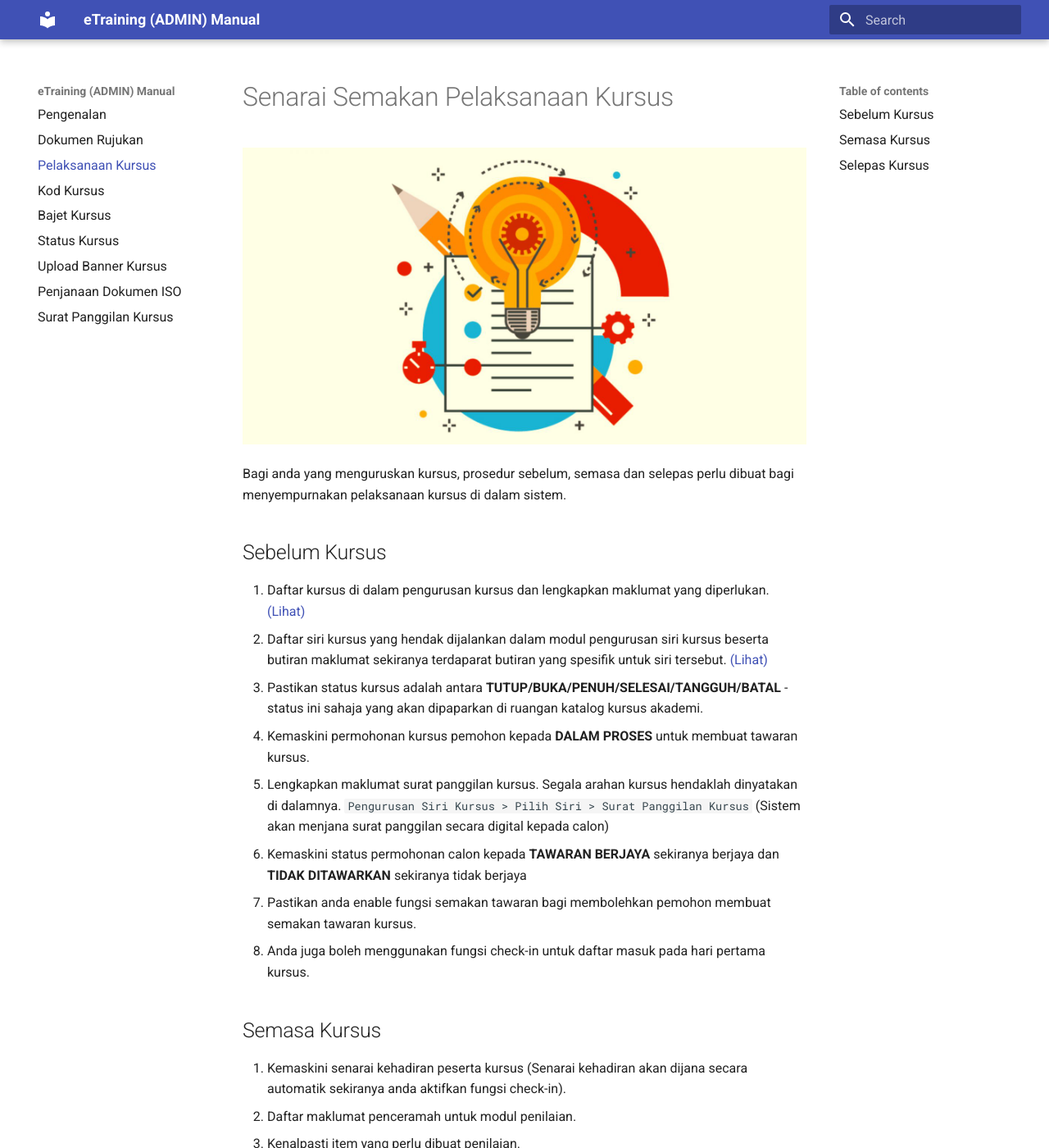
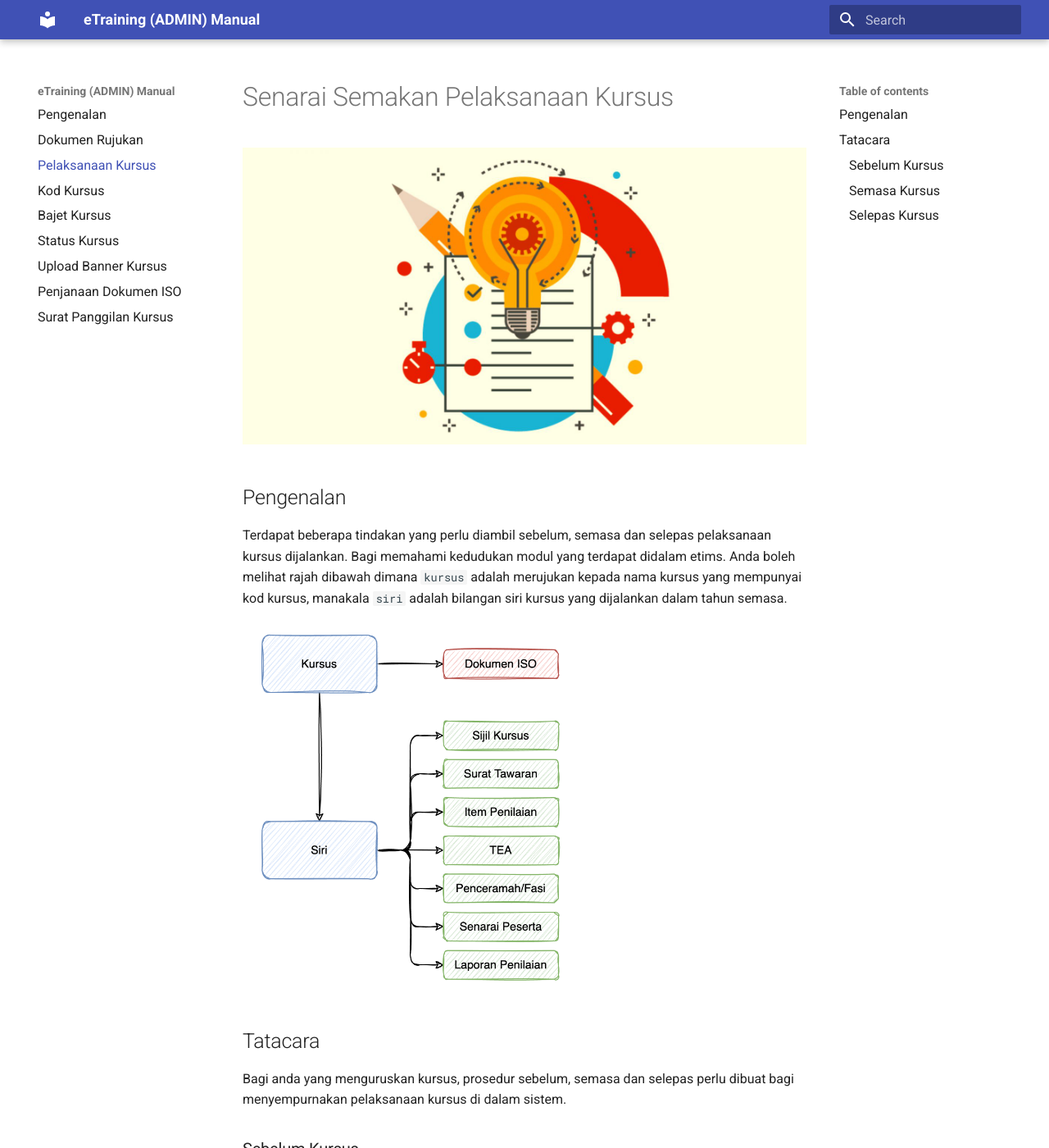
Before and after one commit to akademi-jpj/etraining, an MkDocs documentation site: the page built from docs/pelaksanaan_kursus.md, in a window 1280 px wide and 1400 px high. Shown: the whole window at 82% size. Built offline with MkDocs 1.6.1 and Material for MkDocs 9.7.7, drawn with Linux system fonts in a browser that asks for light colours; the version menu is left out.

Commit message:
Update pelaksanaan kursus

```diff
--- a/docs/pelaksanaan_kursus.md
+++ b/docs/pelaksanaan_kursus.md
@@ -2,9 +2,17 @@
 
 <img src="../img/checklist.jpg">
 
+## Pengenalan
+
+Terdapat beberapa tindakan yang perlu diambil sebelum, semasa dan selepas pelaksanaan kursus dijalankan. Bagi memahami kedudukan modul yang terdapat didalam etims. Anda boleh melihat rajah dibawah dimana `kursus` adalah merujukan kepada nama kursus yang mempunyai kod kursus, manakala `siri` adalah bilangan siri kursus yang dijalankan dalam tahun semasa.
+
+<img src="../img/course_diagram.png" width='400px'>
+
+## Tatacara
+
 Bagi anda yang menguruskan kursus, prosedur sebelum, semasa dan selepas perlu dibuat bagi menyempurnakan pelaksanaan kursus di dalam sistem.
 
-## Sebelum Kursus
+### Sebelum Kursus
 
 1. Daftar kursus di dalam pengurusan kursus dan lengkapkan maklumat yang diperlukan. <a href="https://academy.jpj.gov.my/etraining/cp/kursus.php" target="_blank">(Lihat)</a>
 2. Daftar siri kursus yang hendak dijalankan dalam modul pengurusan siri kursus beserta butiran maklumat sekiranya terdaparat butiran yang spesifik untuk siri tersebut. <a href="https://academy.jpj.gov.my/etraining/cp/sesimanage.php" target="_blank">(Lihat)</a>
@@ -15,7 +23,7 @@ Bagi anda yang menguruskan kursus, prosedur sebelum, semasa dan selepas perlu di
 7. Pastikan anda enable fungsi semakan tawaran bagi membolehkan pemohon membuat semakan tawaran kursus.
 8. Anda juga boleh menggunakan fungsi check-in untuk daftar masuk pada hari pertama kursus.
 
-## Semasa Kursus
+### Semasa Kursus
 
 1. Kemaskini senarai kehadiran peserta kursus (Senarai kehadiran akan dijana secara automatik sekiranya anda aktifkan fungsi check-in).
 2. Daftar maklumat penceramah untuk modul penilaian.
@@ -23,7 +31,7 @@ Bagi anda yang menguruskan kursus, prosedur sebelum, semasa dan selepas perlu di
 4. Buka penilaian kursus
 5. Laksana penilaian kursus dan pastikan semua pelajar membuat penilaian sebelum akhir kursus. (Anda boleh menyemak status penilaian pelajar `Pengurusan Siri Kursus > Pilih Siri > Status Penilaian Peserta`).
 
-## Selepas Kursus
+### Selepas Kursus
 
 1. Lihat laporan penilaian kursus bagi tujuan penambahbaikan yang diperlukan. `Analisis Kursus > Laporan Keseluruhan`
 2. Jana sijil peserta kursus. `Pengurusan Siri Kursus > Pilih Siri > Jana Sijil Kehadiran`
```
Also changed, not shown: docs/img/course_diagram.png (added).
